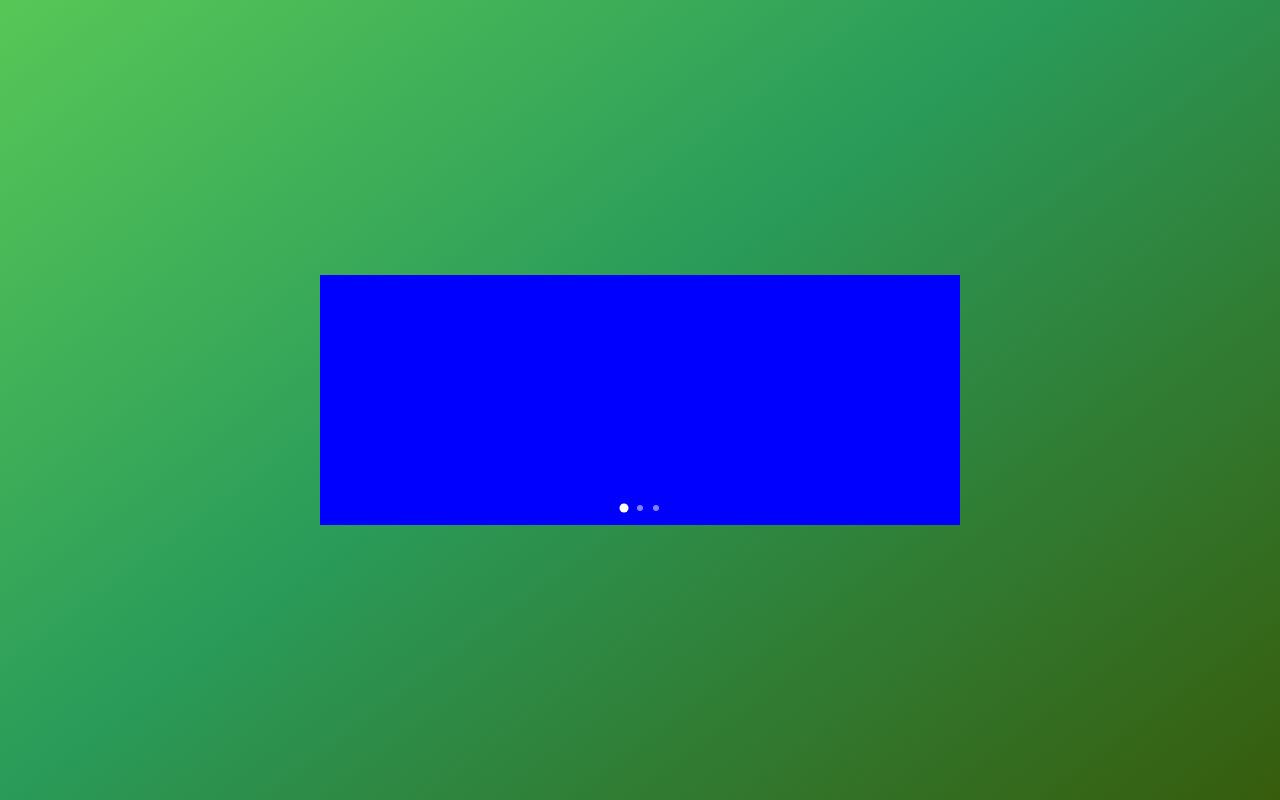
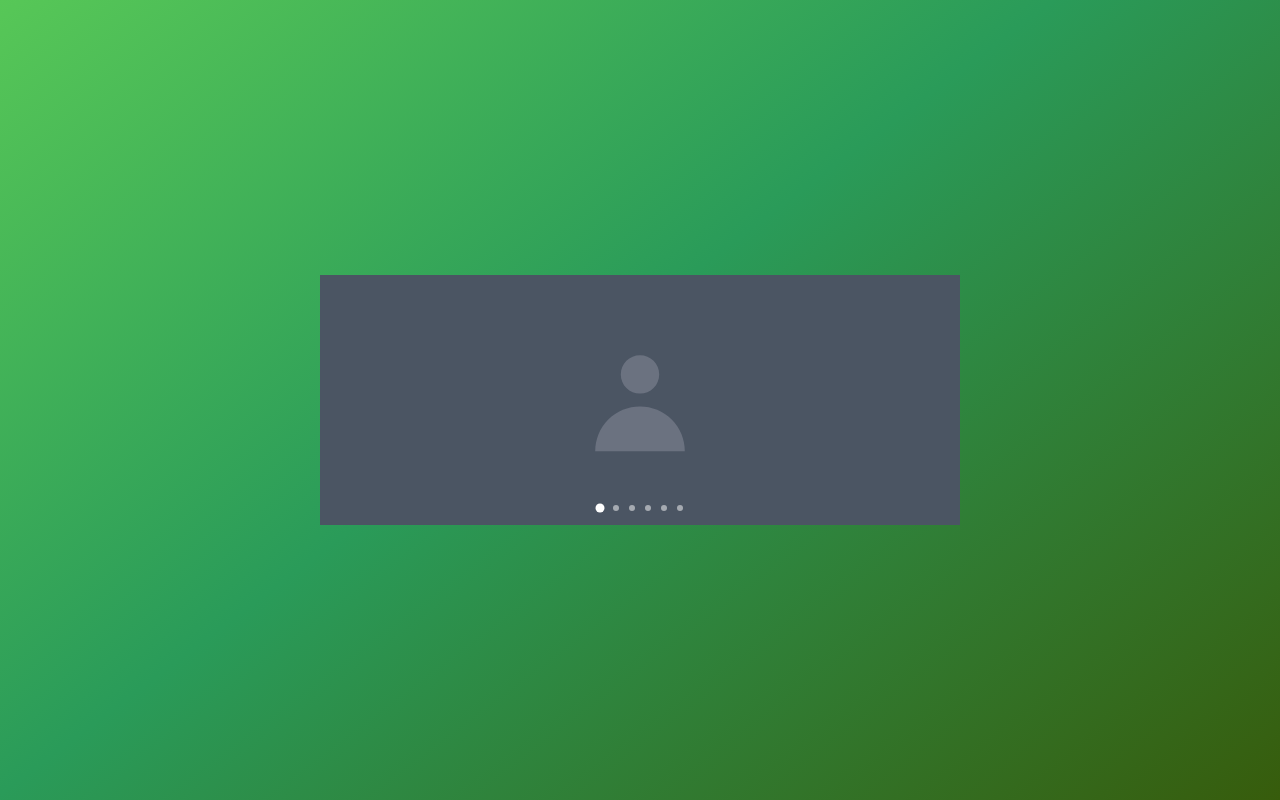
Before and after one commit to RubyTzu/card-slide, a Next.js app: page / in a window 1280 px wide. Built offline with nearby package versions, Linux system fonts and the light colour scheme.

Commit message:
feat:modified card slide carousel

```diff
--- a/app/component/SlideTest.tsx
+++ b/app/component/SlideTest.tsx
@@ -13,15 +13,15 @@ const Dots = ({ count, active }: { count: number; active: number }) => {
   );
 };
 
-const Slide = ({ color }: { color: string }) => <div style={{ backgroundColor: color }} className="min-w-full h-full" />;
+const Slide = ({ imgSrc }: { imgSrc: string }) => <div style={{ backgroundImage: `url('${imgSrc}')`, backgroundSize: "cover",backgroundPosition: "center" }} className="min-w-full h-full" />;
 
 export const SlideTest = () => {
   const containerRef = useRef<HTMLDivElement | null>(null);
-  const colors = ["blue", "green", "orange"]; // 真實幻燈片
-  const count = colors.length;
+  const imgsSrc = ["/images/carousel-1.svg", "/images/carousel-1.svg", "/images/carousel-1.svg", "/images/carousel-1.svg", "/images/carousel-1.svg", "/images/carousel-1.svg"]; // 真實幻燈片
+  const count = imgsSrc.length;
 
   // 擴展：頭尾各 clone 一張 => [cloneLast, ...real, cloneFirst]
-  const extended = [colors[count - 1], ...colors, colors[0]];
+  const extended = [imgsSrc[count - 1], ...imgsSrc, imgsSrc[0]];
 
   // index 從 1 開始（指向第一張真實圖）
   const [idx, setIdx] = useState(1);
@@ -86,8 +86,8 @@ export const SlideTest = () => {
               : { type: "spring", stiffness: 300, damping: 35 } // 平常用彈簧
           }
           onAnimationComplete={onAnimationComplete}>
-          {extended.map((c, i) => (
-            <Slide key={`${c}-${i}`} color={c} />
+          {extended.map((imgSrc, i) => (
+            <Slide key={`${imgSrc}-${i}`} imgSrc={imgSrc} />
           ))}
         </motion.div>
 
```
